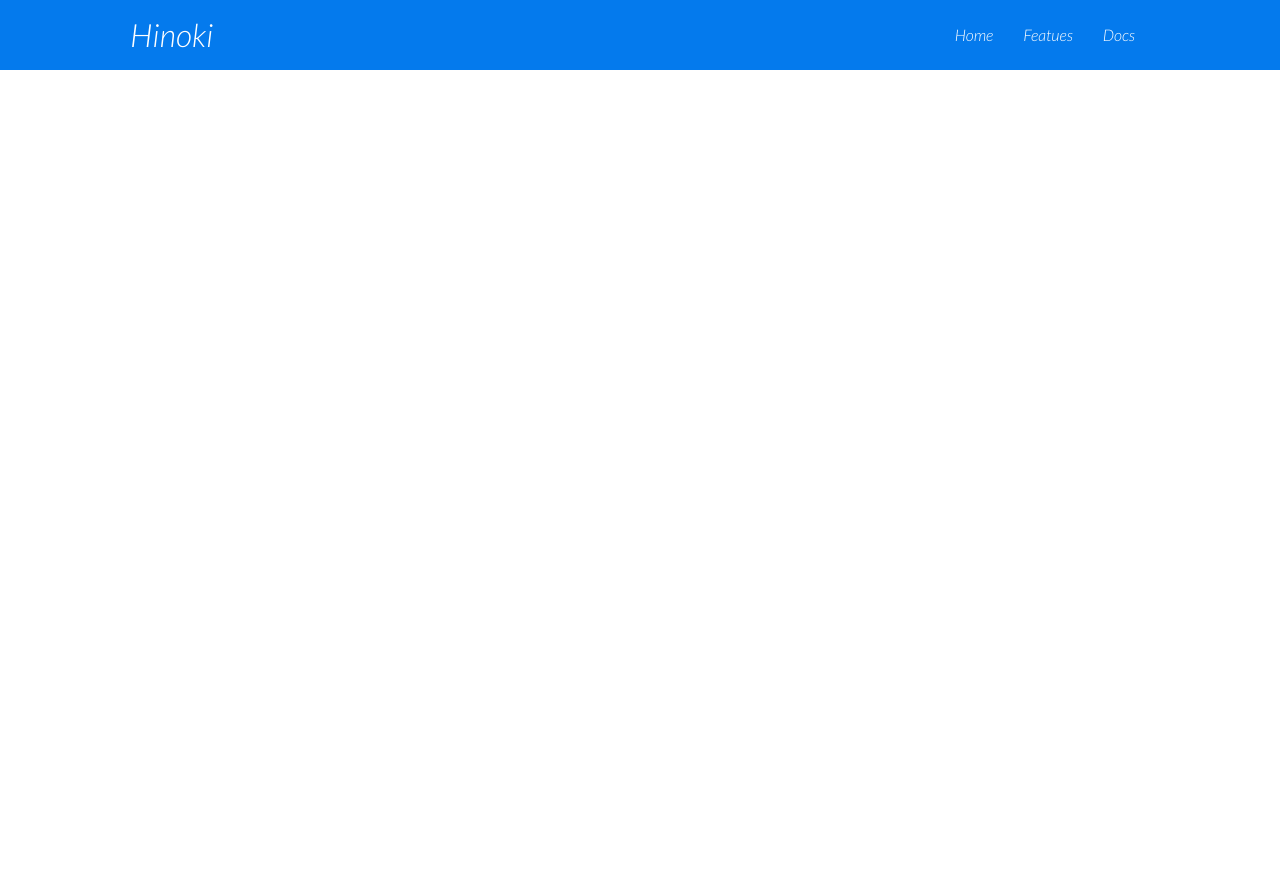
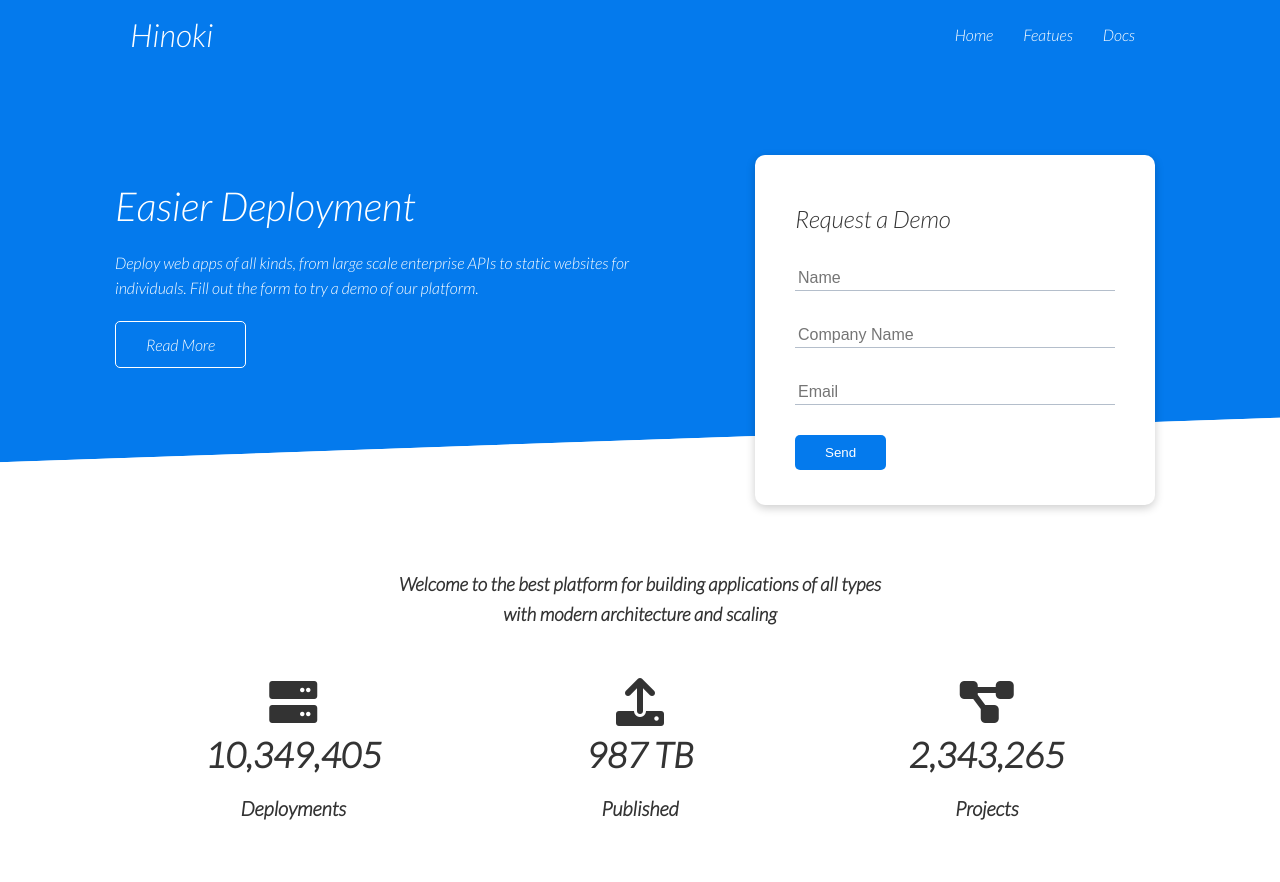
Before and after one commit to russSherm/cloud-hosting-platform, a plain HTML site: page index.html in a window 1280 px wide. Before the commit the page ends 800 px from the top, so only its background shows below. Drawn offline with Linux system fonts and the light colour scheme.

Commit message:
Additional changes to html, adding showcase and stats

```diff
--- a/css/style.css
+++ b/css/style.css
@@ -1,4 +1,8 @@
 @import url('https://fonts.googleapis.com/css2?family=Lato:ital,wght@1,300&display=swap');
+
+:root {
+    --primary-color: #047aed
+}
 
 * {
     box-sizing: border-box;
@@ -35,8 +39,9 @@ img {
     width: 100%
 }
 
+/* Navbar */
 .navbar {
-    background-color: #047aed;
+    background-color: var(--primary-color);
     color: #fff;
     height: 70px;
 }
@@ -59,16 +64,85 @@ img {
     justify-content: space-between;
 }
 
-.container {
-    max-width: 1100px;
-    margin: 0 auto;
-    overflow: auto;
-    padding: 0 40px;
+/* Showcase */
+.showcase {
+    height: 400px;
+    background-color: var(--primary-color);
+    color: #fff;
+    position: relative;
 }
 
-.flex {
-    display: flex;
-    justify-content: center;
-    align-items: center;
-    height: 100%;
+.showcase h1 {
+    font-size: 40px;
 }
+
+.showcase p{
+    margin: 20px 0;
+}
+
+.showcase .grid {
+    overflow: visible;
+    grid-template-columns: 55% 45%;
+    gap: 30px;
+}
+
+.showcase-form{
+    position: relative;
+    top: 60px;
+    height: 350px;
+    width: 400px;
+    padding: 40px;
+    z-index: 100;
+    justify-self: flex-end ;
+}
+
+.showcase-form .form-control {
+    margin: 30px 0;
+}
+
+.showcase-form input[type='text'],
+.showcase-form input[type='email'] {
+    border: 0;
+    border-bottom: 1px solid #b4becb;
+    width: 100%;
+    padding: 3px;
+    font-size: 16px;
+}
+
+.showcase-form input:focus {
+    outline: none;
+}
+
+.showcase::before,
+.showcase::after {
+    content: '';
+    position: absolute;
+    height: 100px;
+    bottom: -70px;
+    right: 0;
+    left: 0;
+    background: #fff;
+    transform: skewY(-2deg);
+    -webkit-transform: skewY(-2deg);
+    -moz-transform: skewY(-2deg);
+    -ms-transform: skewY(-2deg);
+}
+
+/* Stats */
+.stats {
+    padding-top: 100px;
+}
+
+.stats-heading {
+    max-width: 500px;
+    margin: auto;
+}
+
+.stats .grid h3 {
+    font-size: 35px;
+}
+
+.stats .grid p {
+    font-size: 20px;
+    font-weight: bold;
+}
--- a/index.html
+++ b/index.html
@@ -5,6 +5,7 @@
     <meta http-equiv="X-UA-Compatible" content="IE=edge">
     <meta name="viewport" content="width=device-width, initial-scale=1.0">
     <link rel="stylesheet" href="https://cdnjs.cloudflare.com/ajax/libs/font-awesome/6.0.0-beta2/css/all.min.css" integrity="sha512-YWzhKL2whUzgiheMoBFwW8CKV4qpHQAEuvilg9FAn5VJUDwKZZxkJNuGM4XkWuk94WCrrwslk8yWNGmY1EduTA==" crossorigin="anonymous" referrerpolicy="no-referrer" />
+    <link rel="stylesheet" href="css/utilities.css">
     <link rel="stylesheet" href="css/style.css">
     <title>Hinoki | Cloud Hosting For Everyone</title>
 </head>
@@ -23,5 +24,56 @@
         </div>
     </div>
 
+    <!-- Showcase -->
+    <section class="showcase">
+        <div class="container grid">
+            <div class="showcase-text">
+                <h1>Easier Deployment</h1>
+                <p>Deploy web apps of all kinds, from large scale enterprise APIs to static websites for individuals. Fill out the form to try a demo of our platform.</p>
+                <a href="features.html" class="btn btn-outline">Read More</a>
+            </div>
+            <div class="showcase-form card">
+                <h2>Request a Demo</h2>
+                <form >
+                    <div class="form-control">
+                        <input type="text" name="name" placeholder="Name" required>
+                    </div>
+                    <div class="form-control">
+                        <input type="text" name="company" placeholder="Company Name" required>
+                    </div>
+                    <div class="form-control">
+                        <input type="email" name="email" placeholder="Email" required>
+                    </div>
+                    <input type="submit" value="Send" class="btn btn-primary">
+                </form>
+            </div>
+        </div>
+    </section>
+
+    <!-- Stats -->
+    <section class="stats">
+        <div class="container">
+            <h3 class="stats-heading text-center my-1">
+                Welcome to the best platform for building applications of all types with modern architecture and scaling
+            </h3>
+            <div class="grid grid-3 text-center my-4">
+                <div>
+                    <i class="fas fa-server fa-3x"></i>
+                    <h3>10,349,405</h3>
+                    <p class="text-secondary">Deployments</p>
+                </div>
+                <div>
+                    <i class="fas fa-upload fa-3x"></i>
+                    <h3>987 TB</h3>
+                    <p class="text-secondary">Published</p>
+                </div>
+                <div>
+                    <i class="fas fa-project-diagram fa-3x"></i>
+                    <h3>2,343,265</h3>
+                    <p class="text-secondary">Projects</p>
+                </div>
+            </div>
+        </div>
+    </section>
 </body>
 </html>
```
